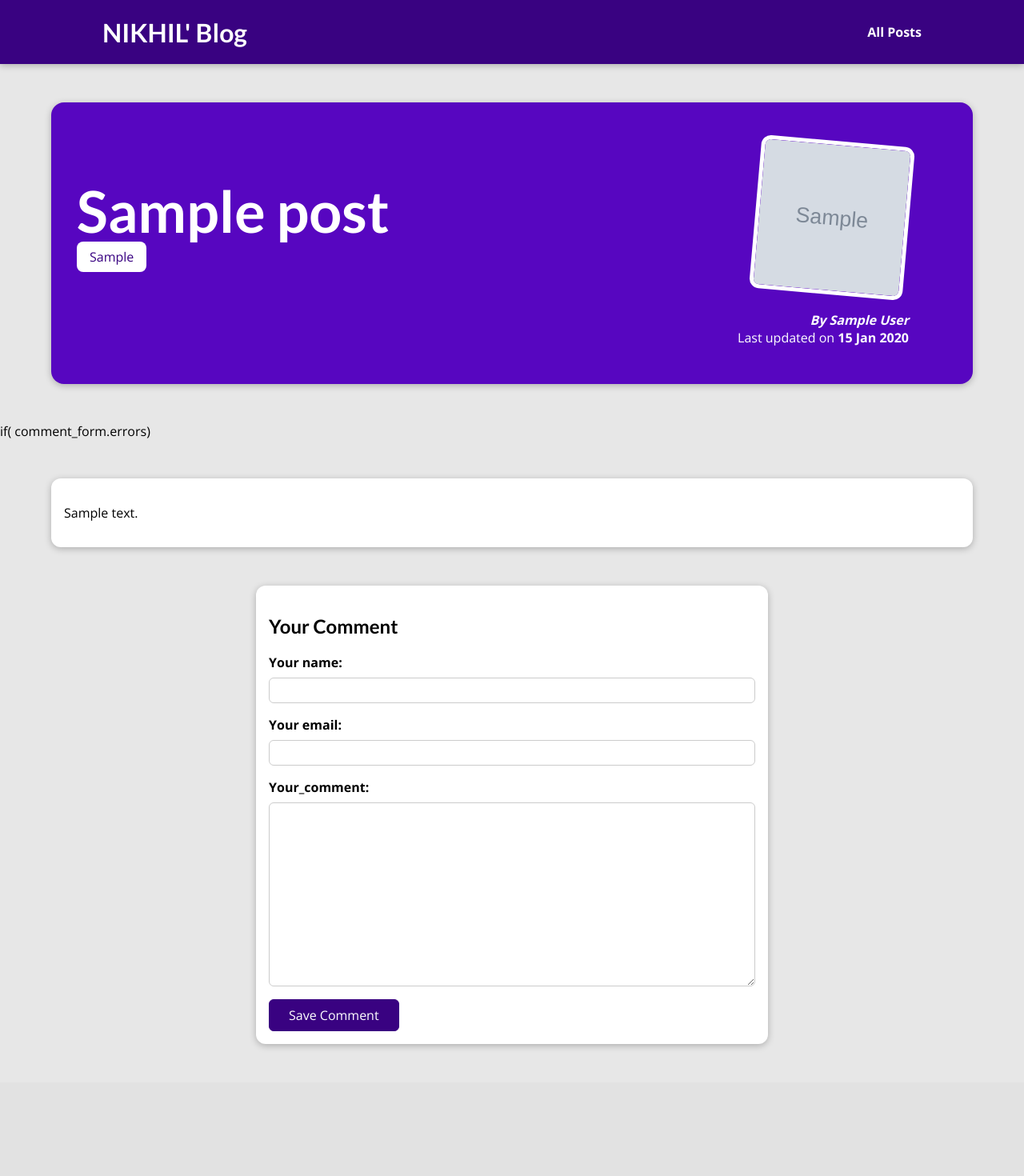
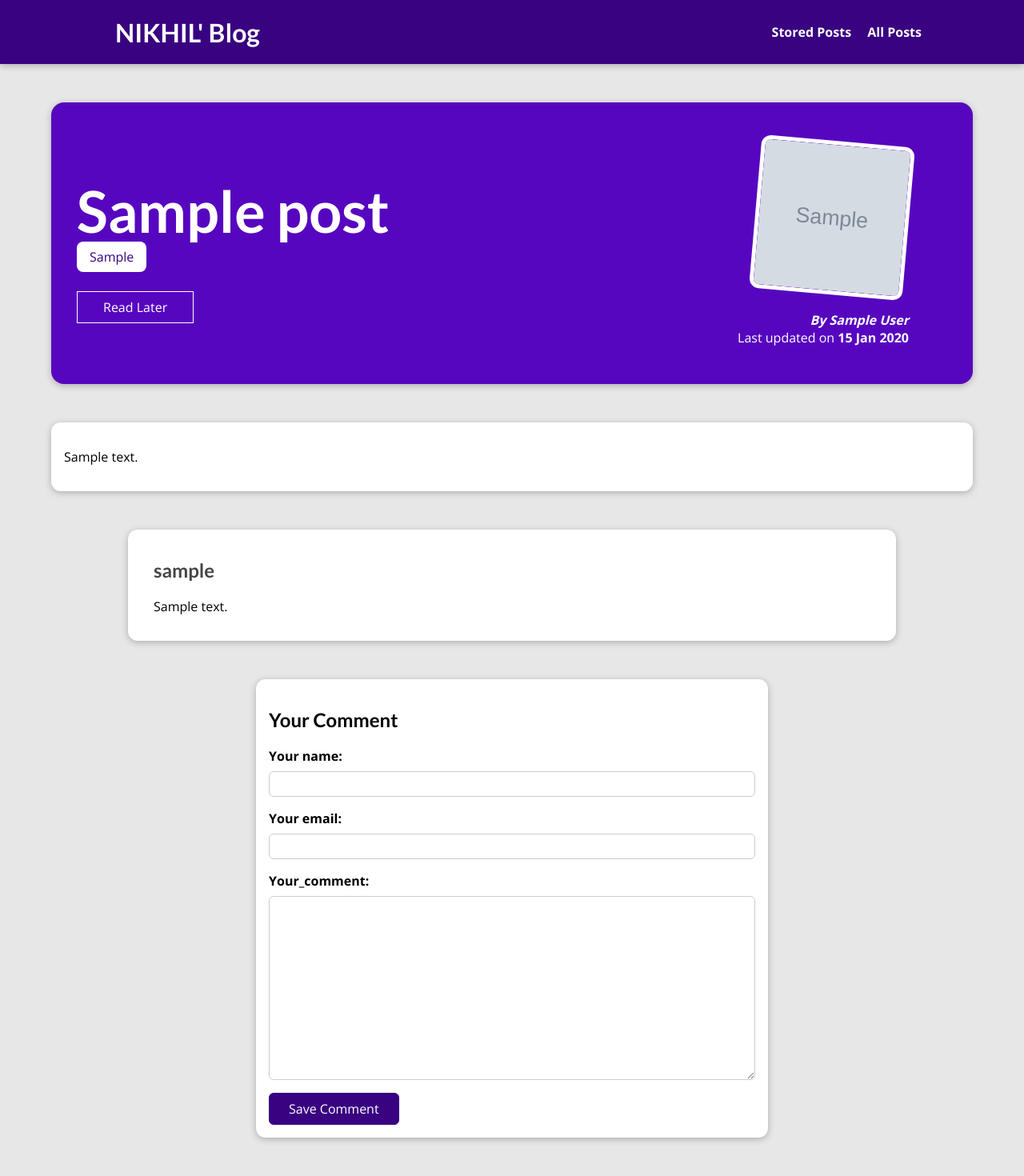
Before and after one commit to NIKHILis-Coder/Blog-website, a Django app: a page that uses myproject/templates/base.html in a window 1280 px wide. Shown: the whole page at 80% size. Before the commit the page ends 1309 px from the top, so only its background shows below. Run offline with Django 5.2, Linux system fonts and the light colour scheme; tables that the repository leaves empty hold one stand-in row (values such as "Sample post"); grey boxes marked "Sample" are stand-in pictures.

Commit message:
Fix read-later redirect and improve navbar spacing

```diff
--- a/myproject/blog/admin.py
+++ b/myproject/blog/admin.py
@@ -1,5 +1,5 @@
 from django.contrib import admin
-from .models import Posts, Tag , Author
+from .models import Posts, Tag , Author, Comment
 # Register your models here.
 
 class PostAdmin(admin.ModelAdmin):
@@ -7,6 +7,10 @@ class PostAdmin(admin.ModelAdmin):
     list_display = ("title","date","author",)
     prepopulated_fields ={"slug" : ("title",)}
 
+class CommentAdmin(admin.ModelAdmin):
+    list_display = ("user_name", "post")
+
 admin.site.register(Posts ,PostAdmin)
 admin.site.register(Author)
 admin.site.register(Tag)
+admin.site.register(Comment, CommentAdmin)
--- a/myproject/blog/models.py
+++ b/myproject/blog/models.py
@@ -1,5 +1,5 @@
 from django.db import models
-
+from django.core.validators import MinLengthValidator
 # Create your models here.
 
 class Tag(models.Model):
@@ -19,16 +19,21 @@ class Author(models.Model):
 class Posts(models.Model):
     title = models.CharField(max_length = 100)
     excerpt = models.CharField(max_length = 200)
-    content = models.TextField()
+    content = models.TextField(validators = [MinLengthValidator(10)])
     date = models.DateField(auto_now_add=True)
     image = models.ImageField(upload_to = "posts", null = True)
     author = models.ForeignKey(Author, on_delete=models.SET_NULL ,related_name="posts" , null = True)
     slug = models.SlugField(unique=True, db_index=True)
     tag = models.ManyToManyField(Tag)
 
+    def __str__(self):
+        return self.title
 
 class Comment(models.Model):
     user_name = models.CharField(max_length=200)
     user_email = models.EmailField()
     text = models.TextField(max_length=400)
     post = models.ForeignKey(Posts, on_delete=models.CASCADE, related_name= "comments")
+
+    def __str__(self):
+        return f"Comment by {self.user_name} on {self.post}"
--- a/myproject/blog/static/blog/post-detail.css
+++ b/myproject/blog/static/blog/post-detail.css
@@ -55,6 +55,25 @@ body {
 
 #summary time {
   font-weight: bold;
+}
+
+#read-later {
+  margin: 2rem 0;
+}
+
+#read-later button {
+  background-color: transparent;
+  border: 1px solid white;
+  padding: 0.5rem 2rem;
+  font: inherit;
+  color: white;
+  cursor: pointer;
+}
+
+#read-later button:hover,
+#read-later button:active {
+  background-color: white;
+  color: #390281;
 }
 
 main {
@@ -154,3 +173,49 @@ main {
   padding: 0.25rem 1.5rem;
   border-radius: 6px;
 }
+
+#comments {
+  margin: 3rem auto;
+  width: 90%;
+  max-width: 60rem;
+  border-radius: 12px;
+  background-color: white;
+  box-shadow: 0 2px 8px rgba(0, 0, 0, 0.25);
+  padding: 1rem 2rem;
+}
+
+#comments ul {
+  list-style: none;
+  margin: 0;
+  padding: 0;
+}
+
+#comments li {
+  margin-bottom: 1rem;
+  border-bottom: 2px solid #ccc;
+}
+
+#comments li:last-of-type {
+  border-bottom: none;
+}
+
+#comments h2 {
+  color: #464646;
+}
+#read-later{
+  margin: 2rem 0;
+}
+
+#read-later button{
+  background-color: transparent;
+  border: 1px solid white;
+  padding: 0.5rem 2rem;
+  font: inherit;
+  color: white;
+  cursor: pointer;
+}
+#read-later button:hover,
+#read-later button:active{
+  background-color: white;
+  color: #390281;
+}
--- a/myproject/blog/templates/blog/post-detail.html
+++ b/myproject/blog/templates/blog/post-detail.html
@@ -2,44 +2,89 @@
 {% load static %}
 
 {% block title %}
-{{ post.title }}
+  {{ post.title }}
 {% endblock %}
 
 {% block css_files %}
-<link rel="stylesheet" href="{% static "blog/post-detail.css" %}" />
+  <link rel="stylesheet" href="{% static 'blog/post-detail.css' %}">
 {% endblock %}
 
 {% block content %}
+
+{% if comment_form.errors %}
+  <div id="alert">
+    <h2>Saving the comment failed!</h2>
+    <p>Please correct the errors below.</p>
+    <a href="#comment-form">Fix!</a>
+  </div>
+{% endif %}
+
 <section id="summary">
   <h2>{{ post.title }}</h2>
+
   <div>
     {% for tag in post_tags %}
       <span class="tag">{{ tag.caption }}</span>
     {% endfor %}
   </div>
+
+  <div id="read-later">
+    <form action="{% url 'read-later' %}" method="POST">
+      {% csrf_token %}
+      <input type="hidden" name="post_id" value="{{ post.id }}">
+
+      <button>
+        {% if saved_for_later %}
+          Remove from "Read Later" List
+        {% else %}
+          Read Later
+        {% endif %}
+      </button>
+    </form>
+  </div>
+
   <article>
-    <img src="{{ post.image.url }}" alt="{{ post.title }}" />
-    <address>By <a href="mailto:{{ post.author.email_address }}">{{ post.author }}</a></address>
-    <div>Last updated on <time>{{ post.date|date:"d M Y" }}</time></div>
+    <img src="{{ post.image.url }}" alt="{{ post.title }}">
+    <address>
+      By <a href="mailto:{{ post.author.email_address }}">{{ post.author }}</a>
+    </address>
+    <div>
+      Last updated on <time>{{ post.date|date:"d M Y" }}</time>
+    </div>
   </article>
 </section>
-if( comment_form.errors)
+
 <main>
   {{ post.content|linebreaks }}
 </main>
 
+<section id="comments">
+  <ul>
+    {% for comment in comments %}
+      <li>
+        <h2>{{ comment.user_name }}</h2>
+        <p>{{ comment.text|linebreaks }}</p>
+      </li>
+    {% endfor %}
+  </ul>
+</section>
+
 <section id="comment-form">
   <h2>Your Comment</h2>
-  <form action = "{% url "post-detail-page" post.slug %}"   method = "POST">
+
+  <form action="{% url 'post-detail-page' post.slug %}" method="POST">
     {% csrf_token %}
+
     {% for form_field in comment_form %}
-      <div class="form-control {%if form_field.errors%}invalid{%endif%}">
+      <div class="form-control {% if form_field.errors %}invalid{% endif %}">
         {{ form_field.label_tag }}
         {{ form_field }}
         {{ form_field.errors }}
       </div>
     {% endfor %}
+
     <button>Save Comment</button>
   </form>
 </section>
+
 {% endblock %}
--- a/myproject/blog/urls.py
+++ b/myproject/blog/urls.py
@@ -3,5 +3,6 @@ from .import views
 urlpatterns = [
     path("", views.starting_pageView.as_view(), name="starting-page"),
     path("posts", views.postsView.as_view(), name="post-page"),
-    path("posts/<slug:slug>/", views.post_detailView.as_view(), name="post-detail-page")
+    path("posts/<slug:slug>/", views.post_detailView.as_view(), name="post-detail-page"),
+    path("read-later", views.ReadLaterView.as_view(), name="read-later")
 ]
--- a/myproject/blog/views.py
+++ b/myproject/blog/views.py
@@ -28,36 +28,79 @@ class  postsView(ListView):
 
 
 class post_detailView(View):
-  template_name = "blog/post-detail.html"
-  model = Posts
+  def is_stored_post(self, request, post_id):
+        stored_posts = request.session.get("stored_posts")
+        if stored_posts is not None:
+          is_saved_for_later = post_id in stored_posts
+        else:
+          is_saved_for_later = False
+
+        return is_saved_for_later
 
   def get(self, request, slug):
-    post = Posts.objects.get(slug = slug)
-    context = {
-      "post":post,
-      "post_tags":post.tag.all(),
-      "comment_form" : CommentForm()
-    }
-    return render(request , "blog/post-detail.html" , context)
+        post = Posts.objects.get(slug=slug)
+
+        context = {
+            "post": post,
+            "post_tags": post.tag.all(),
+            "comment_form": CommentForm(),
+            "comments": post.comments.all().order_by("-id"),
+            "saved_for_later": self.is_stored_post(request, post.id)
+        }
+        return render(request, "blog/post-detail.html", context)
 
   def post(self, request, slug):
-    post = Posts.objects.get(slug = slug)
-    comment_form = CommentForm(request.POST)
-    if comment_form.is_valid():
-      comment =comment_form.save(commit = False)
-      comment.post = post
-      comment.save()
-      return HttpResponseRedirect(reverse("post-detail-page", args=[slug]))
-    else:
-      context = {
-        "post":post,
-        "post_tags":post.tag.all(),
-        "comment_form" : CommentForm()
-      }
-      return render(request , "blog/post-detail.html" , context)
+        comment_form = CommentForm(request.POST)
+        post = Posts.objects.get(slug=slug)
+
+        if comment_form.is_valid():
+            comment = comment_form.save(commit=False)
+            comment.post = post
+            comment.save()
+
+            return HttpResponseRedirect(reverse("post-detail-page", args=[slug]))
+
+        context = {
+            "post": post,
+            "post_tags": post.tag.all(),
+            "comment_form": comment_form,
+            "comments": post.comments.all().order_by("-id"),
+            "saved_for_later": self.is_stored_post(request, post.id)
+        }
+        return render(request, "blog/post-detail.html", context)
 
 
 
+class ReadLaterView(View):
+    def get(self, request):
+        stored_posts = request.session.get("stored_posts")
+
+        context = {}
+
+        if stored_posts is None or len(stored_posts) == 0:
+            context["posts"] = []
+            context["has_posts"] = False
+        else:
+          posts = Posts.objects.filter(id__in=stored_posts)
+          context["posts"] = posts
+          context["has_posts"] = True
+
+        return render(request, "blog/stored-posts.html", context)
+
+
+    def post(self, request):
+        stored_posts = request.session.get("stored_posts")
+
+        if stored_posts is None:
+          stored_posts = []
+
+        post_id = int(request.POST["post_id"])
+
+        if post_id not in stored_posts:
+          stored_posts.append(post_id)
+          request.session["stored_posts"] = stored_posts
+
+        return HttpResponseRedirect("/")
 
 
 
--- a/myproject/static/app.css
+++ b/myproject/static/app.css
@@ -35,6 +35,7 @@ h3 {
   text-decoration: none;
   color: white;
   font-weight: bold;
+  margin-left: 1rem;
 }
 
 #main-navigation a:hover,
--- a/myproject/templates/base.html
+++ b/myproject/templates/base.html
@@ -12,7 +12,9 @@
     <header id="main-navigation">
   <h1><a href="{% url "starting-page" %}">NIKHIL' Blog</a></h1>
   <nav>
+    <a href="{% url "read-later" %}">Stored Posts</a>
     <a href="{% url  "post-page"%}">All Posts</a>
+
   </nav>
 </header>
     {% block content %}{% endblock %}
```
Also changed, not shown: myproject/blog/static/blog/stored-posts.css (added, +39 -0 lines), myproject/blog/templates/blog/stored-posts.html (added, +23 -0 lines).
